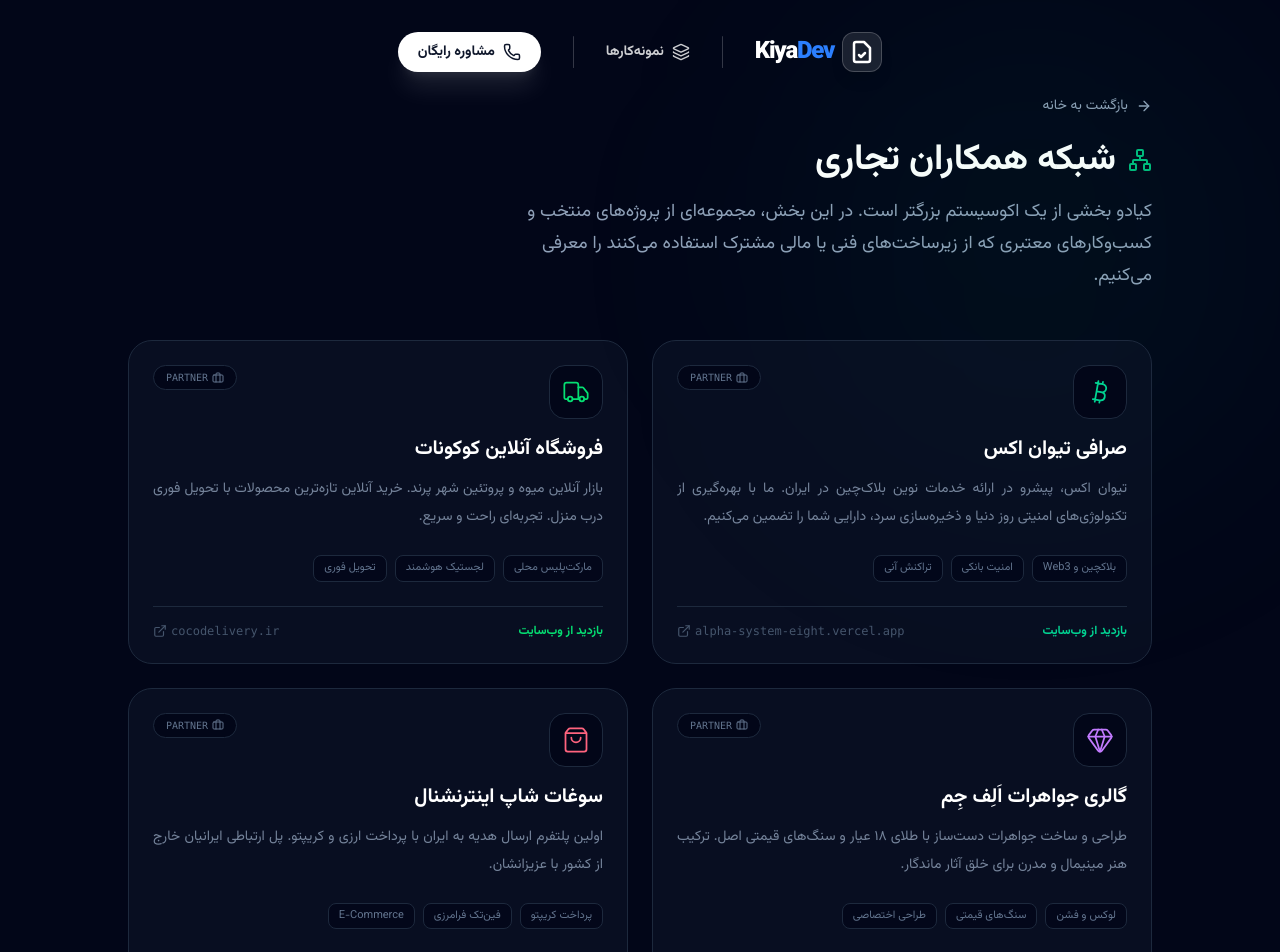
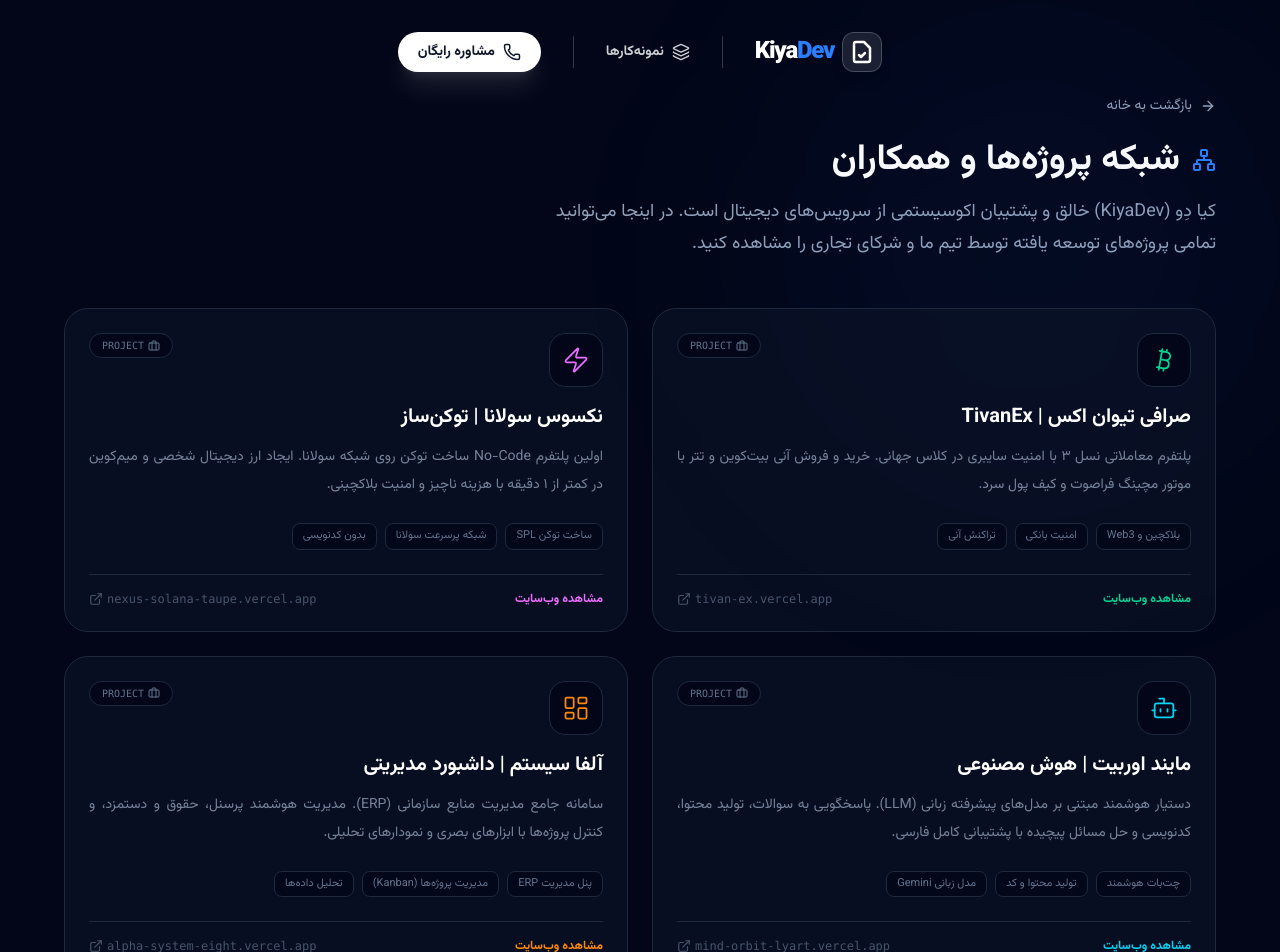
Before and after one commit to bahador-worldofcode/kiyadev-platform, a Next.js app: page /partners in a window 1280 px wide. Shown: the top 952 px of the page. Built offline with nearby package versions, Linux system fonts and the light colour scheme.

Commit message:
Update partners page with full ecosystem projects

```diff
--- a/app/partners/page.tsx
+++ b/app/partners/page.tsx
@@ -1,26 +1,90 @@
+// C:\projects\KiyaDev\kiyadev-platform\app\partners\page.tsx
+
 "use client";
 
-import { ExternalLink, Globe, Code2, ShoppingBag, Truck, Gem, Briefcase, Network, Bitcoin } from "lucide-react";
+import {
+  ExternalLink,
+  ShoppingBag,
+  Truck,
+  Gem,
+  Briefcase,
+  Network,
+  Bitcoin,
+  ArrowRight,
+  Zap,             // برای Nexus Solana
+  Bot,             // برای Mind Orbit
+  LayoutDashboard, // برای Alpha System
+  Shirt            // برای Luxe Shop
+} from "lucide-react";
 import Link from "next/link";
-import { ArrowRight } from "lucide-react";
 
-// لیست پروژه‌ها
+// لیست کامل ۸ همکار تجاری و پروژه
 const partners = [
+  // 1. Tivan Ex
   {
     id: 1,
-    title: "صرافی تیوان اکس",
-    description: "تیوان اکس، پیشرو در ارائه خدمات نوین بلاک‌چین در ایران. ما با بهره‌گیری از تکنولوژی‌های امنیتی روز دنیا و ذخیره‌سازی سرد، دارایی شما را تضمین می‌کنیم.",
+    title: "صرافی تیوان اکس | TivanEx",
+    description: "پلتفرم معاملاتی نسل ۳ با امنیت سایبری در کلاس جهانی. خرید و فروش آنی بیت‌کوین و تتر با موتور مچینگ فراصوت و کیف پول سرد.",
     features: ["بلاکچین و Web3", "امنیت بانکی", "تراکنش آنی"],
-    url: "https://alpha-system-eight.vercel.app",
+    url: "https://tivan-ex.vercel.app",
     icon: Bitcoin,
     color: "text-emerald-400",
     borderColor: "group-hover:border-emerald-500/50",
     glow: "group-hover:shadow-emerald-500/20"
   },
+  // 2. Nexus Solana
   {
     id: 2,
+    title: "نکسوس سولانا | توکن‌ساز",
+    description: "اولین پلتفرم No-Code ساخت توکن روی شبکه سولانا. ایجاد ارز دیجیتال شخصی و میم‌کوین در کمتر از ۱ دقیقه با هزینه ناچیز و امنیت بلاکچینی.",
+    features: ["ساخت توکن SPL", "شبکه پرسرعت سولانا", "بدون کدنویسی"],
+    url: "https://nexus-solana-taupe.vercel.app",
+    icon: Zap,
+    color: "text-fuchsia-400",
+    borderColor: "group-hover:border-fuchsia-500/50",
+    glow: "group-hover:shadow-fuchsia-500/20"
+  },
+  // 3. Mind Orbit
+  {
+    id: 3,
+    title: "مایند اوربیت | هوش مصنوعی",
+    description: "دستیار هوشمند مبتنی بر مدل‌های پیشرفته زبانی (LLM). پاسخگویی به سوالات، تولید محتوا، کدنویسی و حل مسائل پیچیده با پشتیبانی کامل فارسی.",
+    features: ["چت‌بات هوشمند", "تولید محتوا و کد", "مدل زبانی Gemini"],
+    url: "https://mind-orbit-lyart.vercel.app",
+    icon: Bot,
+    color: "text-cyan-400",
+    borderColor: "group-hover:border-cyan-500/50",
+    glow: "group-hover:shadow-cyan-500/20"
+  },
+  // 4. Alpha System
+  {
+    id: 4,
+    title: "آلفا سیستم | داشبورد مدیریتی",
+    description: "سامانه جامع مدیریت منابع سازمانی (ERP). مدیریت هوشمند پرسنل، حقوق و دستمزد، و کنترل پروژه‌ها با ابزارهای بصری و نمودارهای تحلیلی.",
+    features: ["پنل مدیریت ERP", "مدیریت پروژه‌ها (Kanban)", "تحلیل داده‌ها"],
+    url: "https://alpha-system-eight.vercel.app",
+    icon: LayoutDashboard,
+    color: "text-orange-400",
+    borderColor: "group-hover:border-orange-500/50",
+    glow: "group-hover:shadow-orange-500/20"
+  },
+  // 5. Luxe Shop
+  {
+    id: 5,
+    title: "لوکس شاپ | استایل و مد",
+    description: "فروشگاه اینترنتی مدرن پوشاک و اکسسوری. تجربه خریدی لوکس با رابط کاربری مینیمال، سبد خرید هوشمند و فرآیند پرداخت آسان.",
+    features: ["فروشگاه آنلاین مدرن", "مد و فشن", "تجربه کاربری عالی"],
+    url: "https://luxe-shop-ten.vercel.app",
+    icon: Shirt,
+    color: "text-amber-400",
+    borderColor: "group-hover:border-amber-500/50",
+    glow: "group-hover:shadow-amber-500/20"
+  },
+  // 6. Coconut
+  {
+    id: 6,
     title: "فروشگاه آنلاین کوکونات",
-    description: "بازار آنلاین میوه و پروتئین شهر پرند. خرید آنلاین تازه‌ترین محصولات با تحویل فوری درب منزل. تجربه‌ای راحت و سریع.",
+    description: "بازار آنلاین میوه و پروتئین شهر پرند. خرید آنلاین تازه‌ترین محصولات با تحویل فوری درب منزل. تجربه‌ای راحت و سریع برای شهروندان.",
     features: ["مارکت‌پلیس محلی", "لجستیک هوشمند", "تحویل فوری"],
     url: "https://cocodelivery.ir",
     icon: Truck,
@@ -28,8 +92,9 @@
     borderColor: "group-hover:border-green-500/50",
     glow: "group-hover:shadow-green-500/20"
   },
+  // 7. Alef Gem
   {
-    id: 3,
+    id: 7,
     title: "گالری جواهرات اَلِف جِم",
     description: "طراحی و ساخت جواهرات دست‌ساز با طلای ۱۸ عیار و سنگ‌های قیمتی اصل. ترکیب هنر مینیمال و مدرن برای خلق آثار ماندگار.",
     features: ["لوکس و فشن", "سنگ‌های قیمتی", "طراحی اختصاصی"],
@@ -39,8 +104,9 @@
     borderColor: "group-hover:border-purple-500/50",
     glow: "group-hover:shadow-purple-500/20"
   },
+  // 8. Soughat Shop
   {
-    id: 4,
+    id: 8,
     title: "سوغات شاپ اینترنشنال",
     description: "اولین پلتفرم ارسال هدیه به ایران با پرداخت ارزی و کریپتو. پل ارتباطی ایرانیان خارج از کشور با عزیزانشان.",
     features: ["پرداخت کریپتو", "فین‌تک فرامرزی", "E-Commerce"],
@@ -57,9 +123,9 @@
     <div className="min-h-screen bg-slate-950 pt-24 pb-10 px-4 sm:px-8 relative overflow-hidden">
 
       {/* بک‌گراند نوری */}
-      <div className="absolute top-0 right-0 w-[500px] h-[500px] bg-emerald-500/5 rounded-full blur-[120px] pointer-events-none" />
+      <div className="absolute top-0 right-0 w-[500px] h-[500px] bg-blue-500/5 rounded-full blur-[120px] pointer-events-none" />
 
-      <div className="container mx-auto max-w-5xl">
+      <div className="container mx-auto max-w-6xl">
 
         {/* هدر صفحه */}
         <div className="mb-12">
@@ -68,16 +134,16 @@
                 بازگشت به خانه
             </Link>
             <h1 className="text-3xl md:text-4xl font-bold text-white mb-4 flex items-center gap-3">
-                <Network className="text-emerald-500" />
-                شبکه همکاران تجاری
+                <Network className="text-blue-500" />
+                شبکه پروژه‌ها و همکاران
             </h1>
             <p className="text-slate-400 max-w-2xl leading-8 text-lg">
-                کیادو بخشی از یک اکوسیستم بزرگتر است. در این بخش، مجموعه‌ای از پروژه‌های منتخب و کسب‌وکارهای معتبری که از زیرساخت‌های فنی یا مالی مشترک استفاده می‌کنند را معرفی می‌کنیم.
+                کیا دِو (KiyaDev) خالق و پشتیبان اکوسیستمی از سرویس‌های دیجیتال است. در اینجا می‌توانید تمامی پروژه‌های توسعه یافته توسط تیم ما و شرکای تجاری را مشاهده کنید.
             </p>
         </div>
 
         {/* گرید کارت‌ها */}
-        <div className="grid gap-6 md:grid-cols-2">
+        <div className="grid gap-6 md:grid-cols-2 lg:grid-cols-2">
           {partners.map((partner) => (
             <a
               key={partner.id}
@@ -94,11 +160,11 @@
                   </div>
                   <div className="rounded-full bg-slate-950 border border-slate-800 px-3 py-1 flex items-center gap-1">
                      <Briefcase size={12} className="text-slate-500" />
-                    <span className="text-[10px] text-slate-500 font-mono uppercase">Partner</span>
+                    <span className="text-[10px] text-slate-500 font-mono uppercase">Project</span>
                   </div>
                 </div>
 
-                <h2 className="mb-3 text-xl font-bold text-white group-hover:text-emerald-400 transition-colors">
+                <h2 className="mb-3 text-xl font-bold text-white group-hover:text-blue-400 transition-colors">
                   {partner.title}
                 </h2>
 
@@ -119,7 +185,7 @@
               {/* فوتر کارت */}
               <div className="mt-auto border-t border-slate-800 pt-4 flex items-center justify-between">
                 <span className={`text-xs font-bold transition-colors ${partner.color}`}>
-                  بازدید از وب‌سایت
+                  مشاهده وب‌سایت
                 </span>
                 <div className="flex items-center gap-1 text-slate-600 group-hover:text-white transition-colors">
                   <span className="text-xs font-mono hidden sm:inline-block">{partner.url.replace('https://', '')}</span>
```
